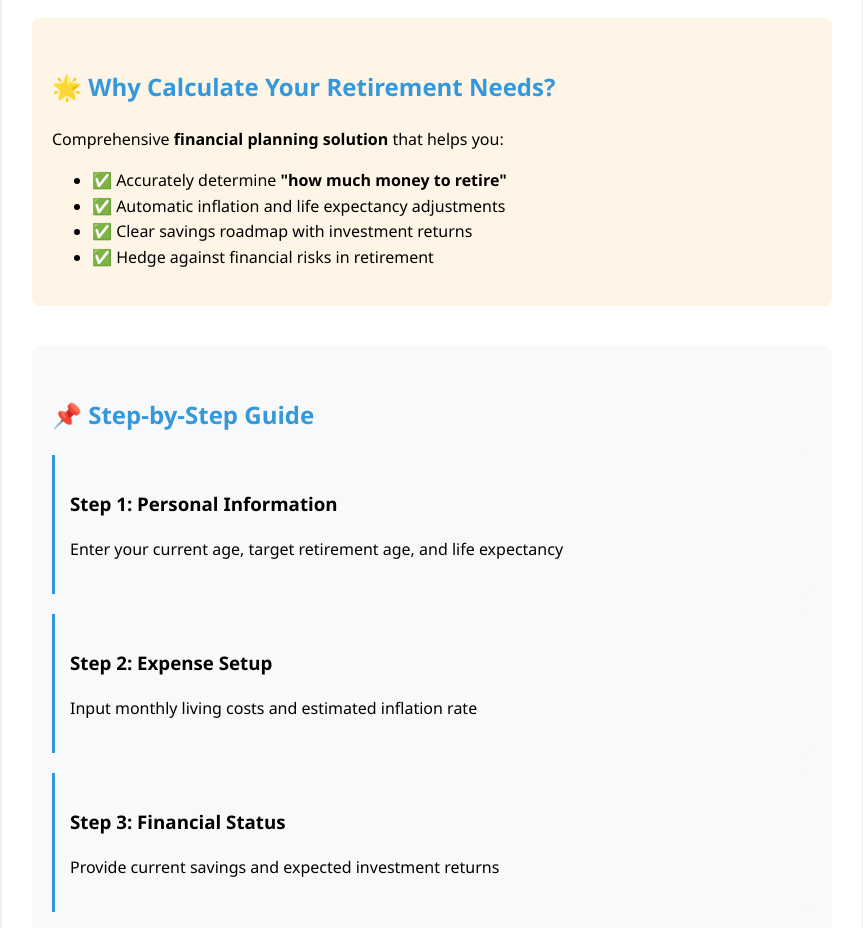
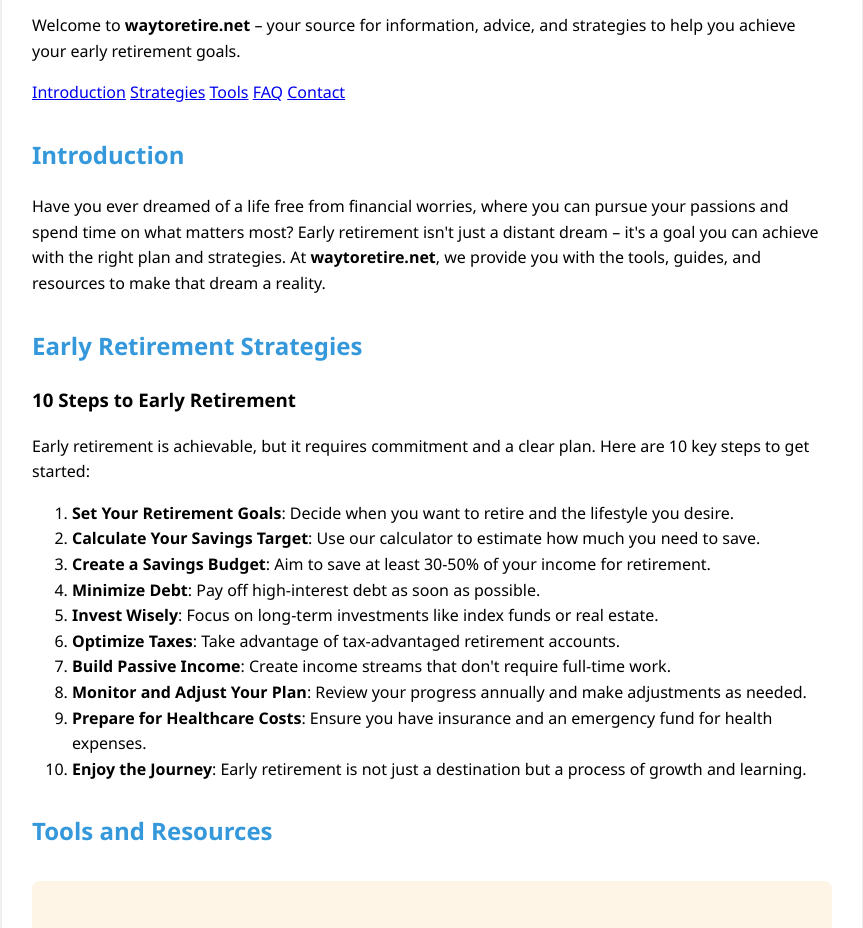
Before and after one commit to Zanh01/waytoretire, a plain HTML site: page index.html in a window 1280 px wide. Shown: the part 198-1126 px from the top of the page, without its empty margins (208-1071 px from the left). Drawn offline with Linux system fonts and the light colour scheme.

Commit message:
Update index.html
phản ánh yếu tố lạm phát trong việc tính toán tổng số tiền cần cho nghỉ hưu (totalNeeded) + upgrade content

```diff
--- a/index.html
+++ b/index.html
@@ -14,9 +14,10 @@
 
     <meta charset="UTF-8">
     <meta name="viewport" content="width=device-width, initial-scale=1.0">
-    <title>Retirement Calculator - How Much Money Do I Need to Retire?</title>
-    <meta name="description" content="Calculate exactly how much money you need to retire with our smart financial planning tool. Determine your retirement number based on living expenses, inflation, and life expectancy.">
-    <style>
+    <title>Early Retirement: Guide and Strategies for Your Financial Future, Retirement Calculator</title>
+    <meta name="description" content="Discover strategies, tools, and success stories to achieve early retirement. Start planning your finances today. Calculate exactly how much money you need to retire with our smart financial planning tool. Determine your retirement number based on living expenses, inflation, and life expectancy.">
+    <meta name="keywords" content="early retirement, financial independence, retirement planning, saving, investing, passive income">
+	<style>
         :root {
             --primary-color: #2c3e50;
             --secondary-color: #3498db;
@@ -160,8 +161,39 @@
 </head>
 <body>
     <div class="container">
-        <h1>💰 Smart Retirement Calculator - Find Your Freedom Number</h1>
+        <h1>Way to retire: Guide and Strategies for Your Financial Future</h1>
+        <p>Welcome to <strong>waytoretire.net</strong> – your source for information, advice, and strategies to help you achieve your early retirement goals.</p>
+    <nav>
+        <a href="#intro">Introduction</a>
+        <a href="#strategies">Strategies</a>
+        <a href="#tools">Tools</a>
+        <a href="#faq">FAQ</a>
+        <a href="#contact">Contact</a>
+    </nav>
+	<section id="intro">
+        <h2>Introduction</h2>
+        <p>Have you ever dreamed of a life free from financial worries, where you can pursue your passions and spend time on what matters most? Early retirement isn't just a distant dream – it's a goal you can achieve with the right plan and strategies. At <strong>waytoretire.net</strong>, we provide you with the tools, guides, and resources to make that dream a reality.</p>
+    </section>
 
+	<section id="strategies">
+        <h2>Early Retirement Strategies</h2>
+        <h3>10 Steps to Early Retirement</h3>
+        <p>Early retirement is achievable, but it requires commitment and a clear plan. Here are 10 key steps to get started:</p>
+        <ol>
+            <li><strong>Set Your Retirement Goals</strong>: Decide when you want to retire and the lifestyle you desire.</li>
+            <li><strong>Calculate Your Savings Target</strong>: Use our calculator to estimate how much you need to save.</li>
+            <li><strong>Create a Savings Budget</strong>: Aim to save at least 30-50% of your income for retirement.</li>
+            <li><strong>Minimize Debt</strong>: Pay off high-interest debt as soon as possible.</li>
+            <li><strong>Invest Wisely</strong>: Focus on long-term investments like index funds or real estate.</li>
+            <li><strong>Optimize Taxes</strong>: Take advantage of tax-advantaged retirement accounts.</li>
+            <li><strong>Build Passive Income</strong>: Create income streams that don't require full-time work.</li>
+            <li><strong>Monitor and Adjust Your Plan</strong>: Review your progress annually and make adjustments as needed.</li>
+            <li><strong>Prepare for Healthcare Costs</strong>: Ensure you have insurance and an emergency fund for health expenses.</li>
+            <li><strong>Enjoy the Journey</strong>: Early retirement is not just a destination but a process of growth and learning.</li>
+        </ol>
+    </section>
+	<section id="tools">
+    <h2>Tools and Resources</h2>
         <section class="benefits">
             <h2>🌟 Why Calculate Your Retirement Needs?</h2>
             <p>Comprehensive <strong>financial planning solution</strong> that helps you:</p>
@@ -241,7 +273,7 @@
             </div>
         </section>
 <button onclick="toggleGuide()" class="toggle-guide">📘 Show/Hide Early Retirement Guide</button>
-
+</section>
 <div class="guide" id="guide">
     <h2>5 Steps to Early Retirement</h2>
 
@@ -301,8 +333,13 @@
         </div>
     </div>
 </div>
+	<section id="faq">
         <section class="faq">
             <h2>❓ Frequently Asked Questions</h2>
+			<div class="faq-item">
+                <h3>What is early retirement?</h3>
+                <p>Early retirement is the concept of leaving the workforce before the traditional retirement age, often in your 40s or 50s, by achieving financial independence.</p>
+            </div>
             <div class="faq-item">
                 <h3>Why calculate retirement needs early?</h3>
                 <p>Early <strong>retirement calculation</strong> helps leverage compound growth and creates clear financial milestones.</p>
@@ -312,6 +349,7 @@
                 <p>Our algorithm accounts for inflation, life expectancy, and investment growth to provide reliable estimates.</p>
             </div>
         </section>
+	</section>
     </div>
 
     <script>
@@ -338,7 +376,12 @@
             const yearsToRetire = retireAge - currentAge;
             const retirementYears = lifeExpectancy - retireAge;
             const futureAnnualExpense = monthlyExpense * 12 * Math.pow(1 + inflation, yearsToRetire);
-            const totalNeeded = (futureAnnualExpense * retirementYears) / Math.pow(1 + investmentReturn, retirementYears);
+             // Calculate totalNeeded with inflation during retirement
+			let totalNeeded = 0;
+			for (let t = 1; t <= retirementYears; t++) {
+			const expenseInYearT = futureAnnualExpense * Math.pow(1 + inflation, t - 1);
+			totalNeeded += expenseInYearT / Math.pow(1 + investmentReturn, yearsToRetire + t);
+			}
             const futureSavedMoney = savedMoney * Math.pow(1 + investmentReturn, yearsToRetire);
             const needToSave = totalNeeded - futureSavedMoney;
             const annualSaving = needToSave / yearsToRetire;
```
